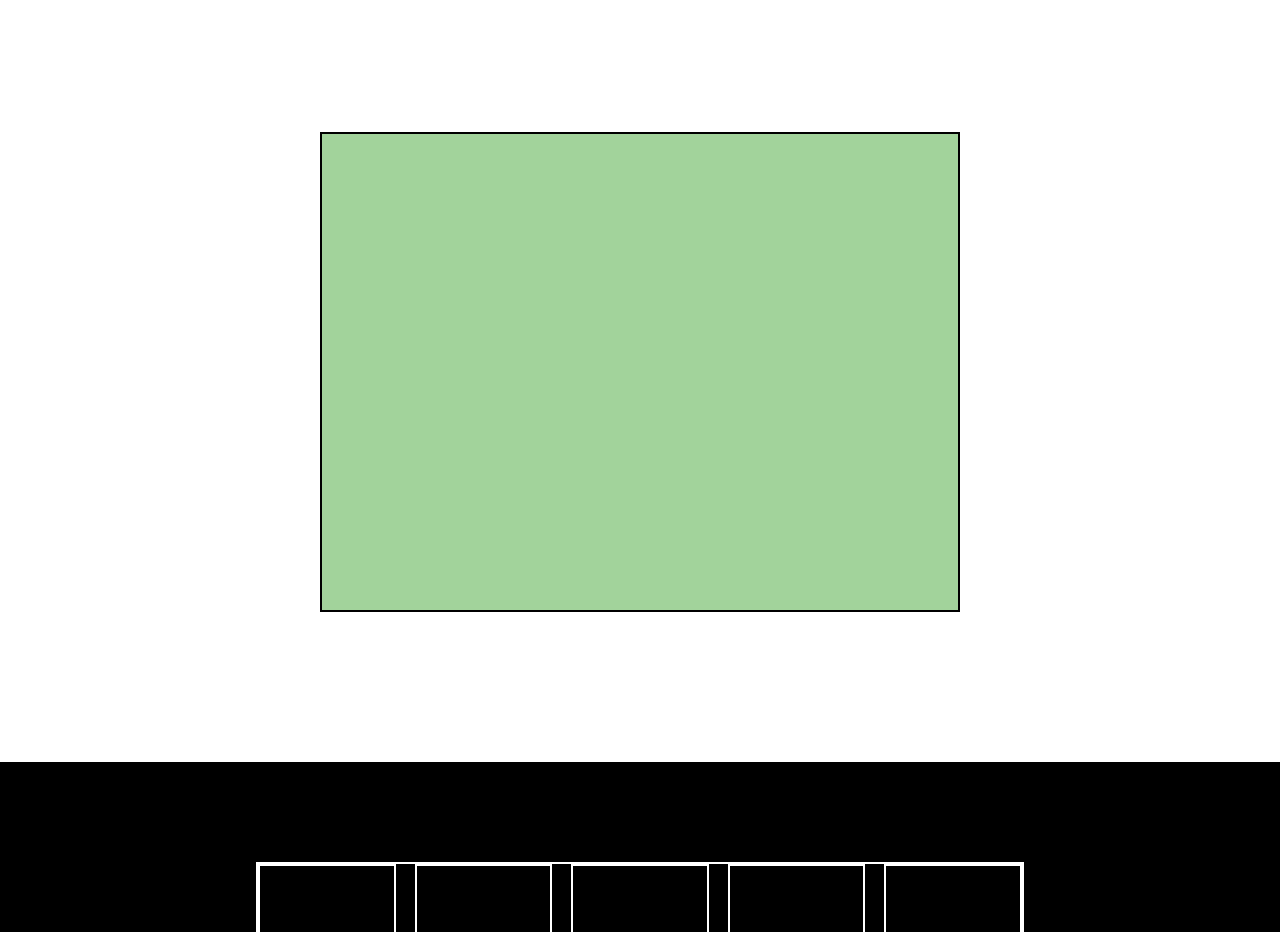
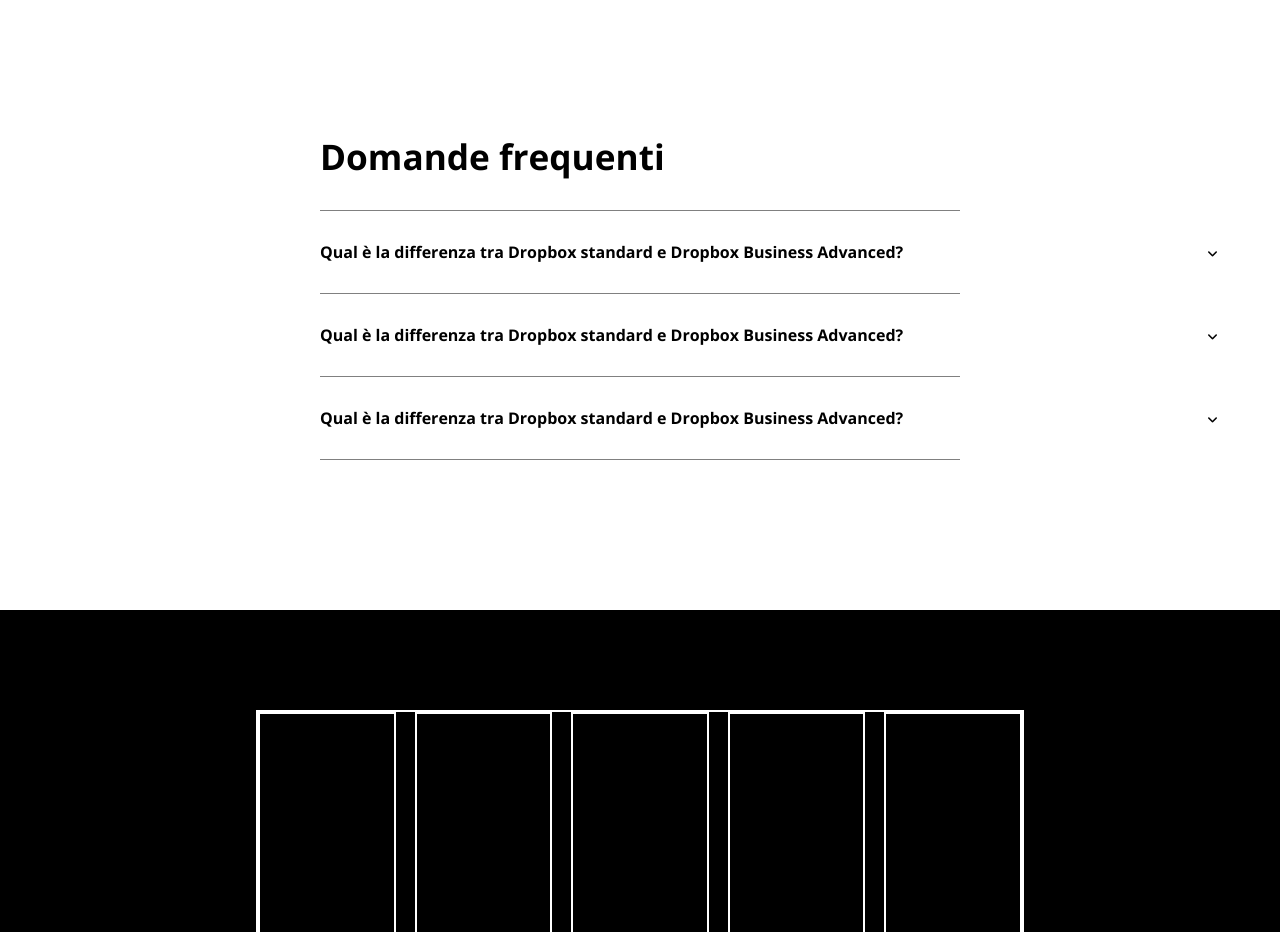
Before and after one commit to AlessandroCarrozza/htmlcss-dropbox, a plain HTML site: page index.html in a window 1280 px wide. Shown: the part 5980-6912 px from the top of the page. Drawn offline with nearby package versions, Linux system fonts and the light colour scheme.

Commit message:
Main compilato e completato

```diff
--- a/css/style.css
+++ b/css/style.css
@@ -553,16 +553,48 @@
 }
 
 
+
+
+
+
+
+
+
+
+
+
+
 main .questions{
     width: 50%;
-    height: 480px;
     margin: 0 auto 150px;
-    background-color: #a2d39b;
-    border: 2px solid black;
+    /* background-color: #a2d39b;  */
+    /* border: 2px solid black; */
+}
+
+main .questions h1{
+    font-size: 2.2em;
+    padding-bottom: 30px;
+}
+
+main .questions hr{
+    height: 1px;
+    background-color: gray;
+    border: none;
+}
+
+main .questions .question{
+    padding: 30px 0;
+}
+
+main .questions .question .angle-down{
+    font-size: 12px;
+    position: relative;
+    left: 300px;
 }
 
 /* fine parte finale main */
 
+/* ------------ fine main ----------- */
 
 
 /* ----------- inizio footer --------- */
--- a/index.html
+++ b/index.html
@@ -404,7 +404,33 @@
 
 
         <!-- inizio domande frequenti -->
-        <section class="questions"></section>
+        <section class="questions">
+            <h1>Domande frequenti</h1>
+
+            <hr>
+
+            <div class="question">
+                <span class="text"><strong>Qual è la differenza tra Dropbox standard e Dropbox Business Advanced?</strong></span>
+                <span class="angle-down"><i class="fa-solid fa-angle-down"></i></span>
+            </div>
+
+            <hr>
+
+            <div class="question">
+                <span class="text"><strong>Qual è la differenza tra Dropbox standard e Dropbox Business Advanced?</strong></span>
+                <span class="angle-down"><i class="fa-solid fa-angle-down"></i></span>
+            </div>
+
+            <hr>
+
+            <div class="question">
+                <span class="text"><strong>Qual è la differenza tra Dropbox standard e Dropbox Business Advanced?</strong></span>
+                <span class="angle-down"><i class="fa-solid fa-angle-down"></i></span>
+            </div>
+
+            <hr>
+
+        </section>
         <!-- fine domande frequenti -->
     </main>
     <!-- fine main -->
```
